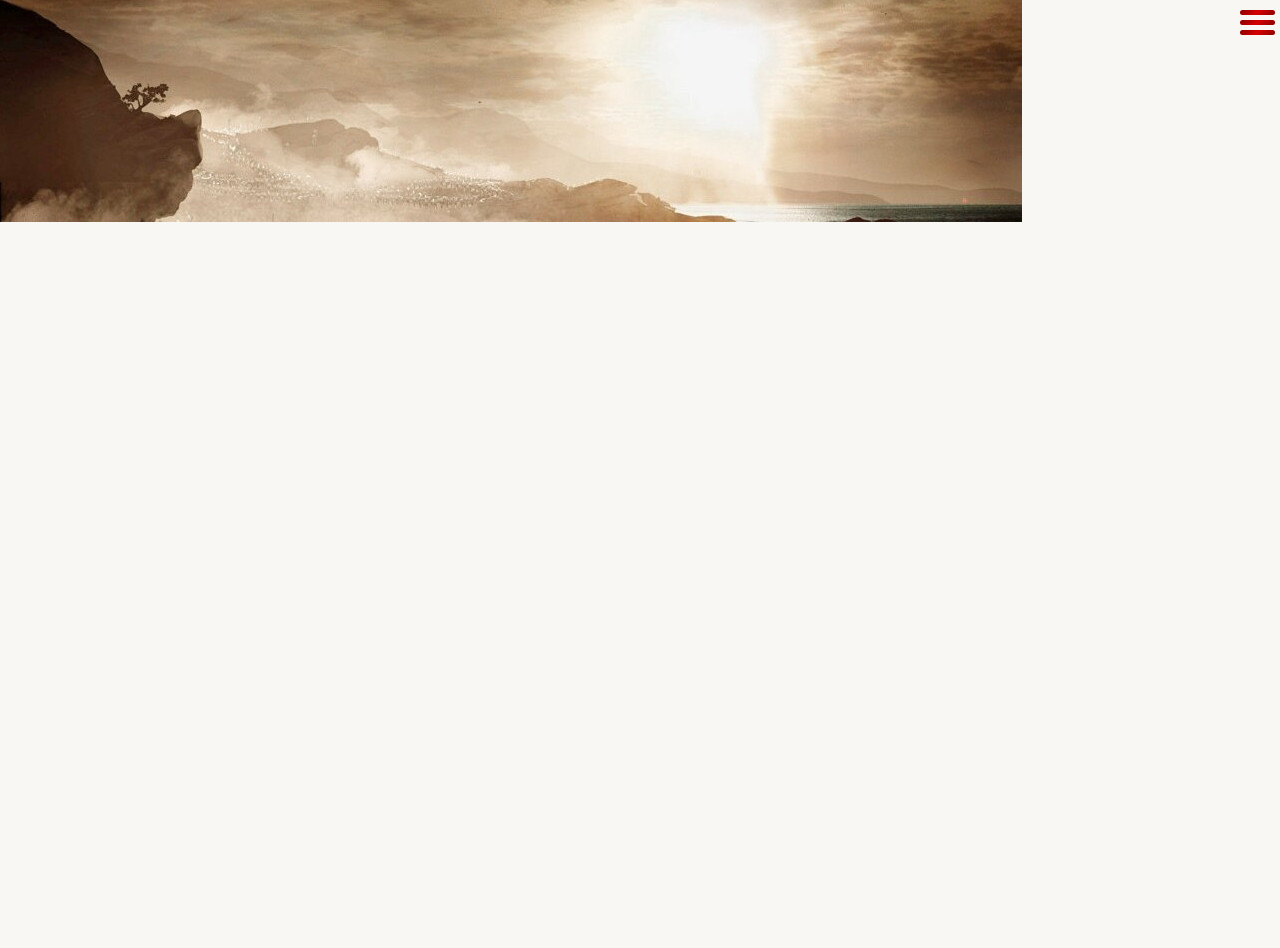
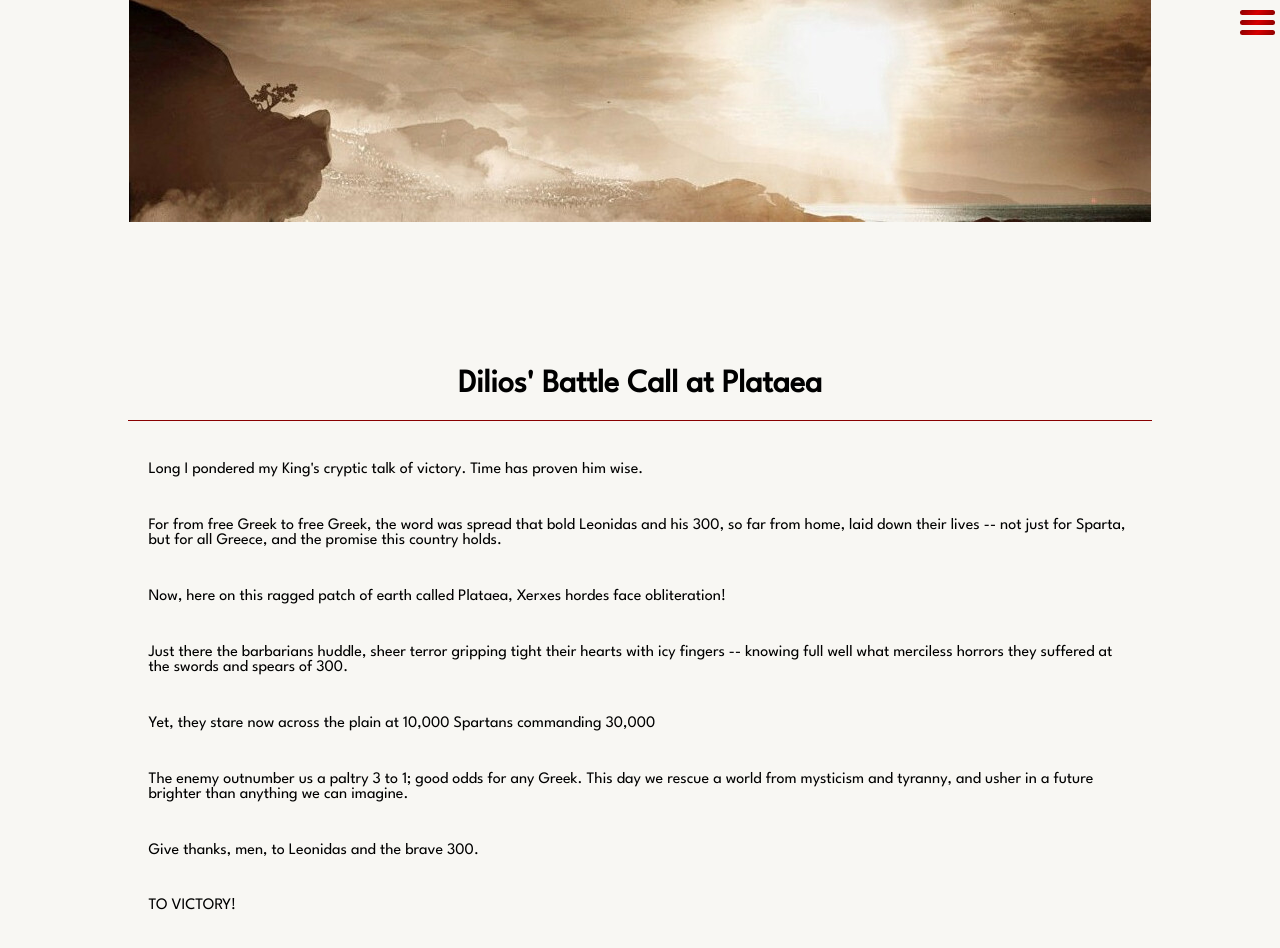
Before and after one commit to VCLdesigns/interfacedesign-oefening9, a plain HTML site: page index.html in a window 1280 px wide. Before the commit the page ends 800 px from the top, so only its background shows below. Drawn offline with Linux system fonts and the light colour scheme.

Commit message:
end of exercise

```diff
--- a/css/style.css
+++ b/css/style.css
@@ -113,7 +113,32 @@ nav ul li a {
 }
 
 @media (min-width: 700px) {
-  #menubutton {
-    display: inline-block;
-  }
+ header{
+  margin: 0 auto;
+  width: 100%;
+  background-repeat: no-repeat;
+  background-position: center;
+
+ }
+ nav ul {
+  background-image: url(../img/300_background.jpg);
+  background-repeat: no-repeat;
+  background-size: cover;
+  width: 100%;
+  min-height: 100vh;
 }
+}
+main{
+  padding: 10%;
+}
+main h2{
+  text-align: center;
+  font-size: 2em;
+  padding: 2%;
+  margin-bottom: 2%;
+  border-bottom: 1px solid #890000;
+}
+main p{
+  padding: 2%;
+  font-size: 1em;
+}
--- a/index.html
+++ b/index.html
@@ -30,7 +30,38 @@
             <div class="bar3"></div>
         </div>
     </nav>
+    <main>
+        <h2>Dilios' Battle Call at Plataea
 
+        </h2>
+        <p> Long I pondered my King's cryptic talk of victory. Time has proven him wise.
+        </p>
+        <p>
+            For from free Greek to free Greek, the word was spread that bold Leonidas and his 300, so far from home,
+            laid
+            down their lives -- not just for Sparta, but for all Greece, and the promise this country holds.
+        </p>
+        <p>
+            Now, here on this ragged patch of earth called Plataea, Xerxes hordes face obliteration!
+        </p>
+        <p>
+            Just there the barbarians huddle, sheer terror gripping tight their hearts with icy fingers -- knowing
+            full well what merciless horrors they suffered at the swords and spears of 300.
+        </p>
+        <p>
+            Yet, they stare now across the plain at 10,000 Spartans commanding 30,000
+        </p>
+        <p>
+            The enemy outnumber us a paltry 3 to 1; good odds for any Greek. This day we rescue a world from
+            mysticism and tyranny, and usher in a future brighter than anything we can imagine.
+        </p>
+        <p>
+            Give thanks, men, to Leonidas and the brave 300.
+        </p>
+        <p>
+            TO VICTORY!
+        </p>
+    </main>
 
     <script>
         var menu_button = document.querySelector("#menu_button");
```
